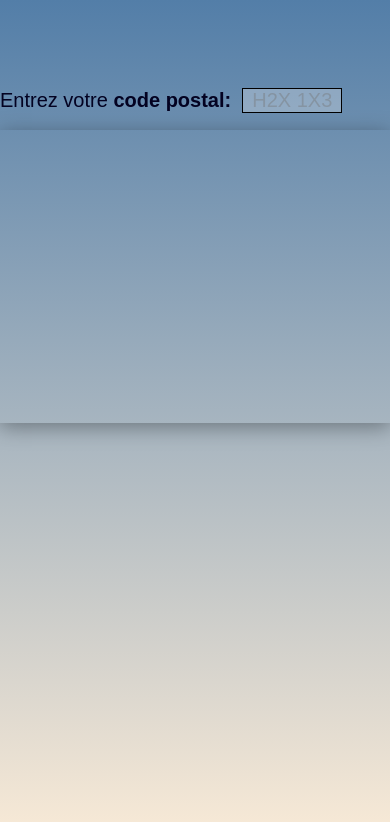
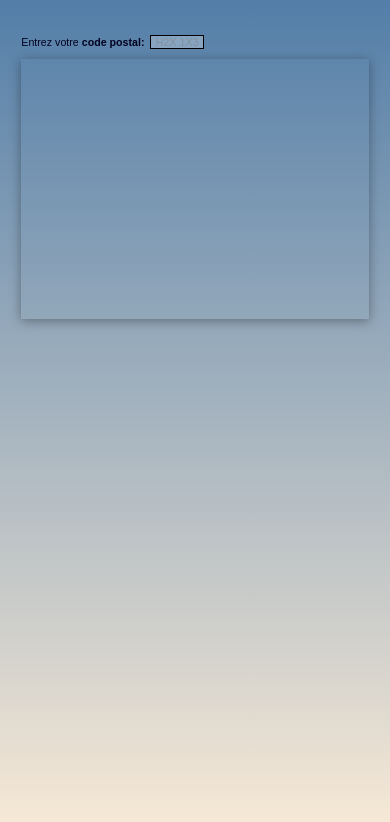
Before and after one commit to ssjbm/api-carte-sections, a website: page src/index.html in a window 390 px wide. Drawn offline with Linux system fonts and the light colour scheme; no server answers.

Commit message:
Responsive stuff

```diff
--- a/src/index.html
+++ b/src/index.html
@@ -15,6 +15,15 @@
 			--color-bg: #faebd7;
 			--color-fg: #030221;
 			--color-hl: #537ea8;
+
+			--font-base:  28;
+			--font-break: 1024;
+			--font-resp:  calc(var(--font-base) * 100 / var(--font-break));
+
+			--font-size-base:  calc(var(--font-base) * 1px);
+			--font-size-break: calc(var(--font-break) * 1px);
+			--font-size-resp:  calc(var(--font-resp) * 1vw);
+			--font-size:       min(var(--font-size-resp), var(--font-size-base));
 		}
 
 		* {
@@ -26,20 +35,20 @@
 
 		html {
 			scroll-behavior: smooth;
-			font-size: 20px;
+			font-size: var(--font-size);
 		}
 
 		body {
 			position: relative;
 			overflow-x: hidden;
 			display: flex;
+			flex-direction: column;
 			min-height: 100dvh;
 			max-width: 100%;
 			background-color: var(--color-bg);
 			color: var(--color-fg);
 			justify-content: center;
-			align-items: flex-start;
-			padding: 4em 0;
+			align-items: center;
 		}
 
 		body::before {
@@ -49,7 +58,19 @@
 			left: 0;
 			width: 100vw;
 			height: 100vh;
+			overflow-x: hidden;
+			z-index: -1;
 			background-image: linear-gradient(var(--color-hl), var(--color-bg));
+		}
+
+		main {
+			width: 100%;
+			max-width: var(--font-size-break);
+			display: flex;
+			flex-direction: column;
+			align-items: center;
+			padding: 3em 2em;
+			flex: 1;
 		}
 
 
@@ -58,10 +79,10 @@
 		.carte-sections {
 
 			/* Largeur de la carte */
-			--cs-width: 800px; /* Default: 100% */
+			--cs-width: 100%; /* Valeur par default */
 
 			/* Ratio largeur/hauteur de la carte */
-			--cs-aspect-ratio: 4/3; /* Valeur par défaut */
+			--cs-aspect-ratio: 4/3; /* Valeur par default */
 
 			/* Couleur des highlights */
 			--cs-color-highlight: #537ea8; /* Valeur par défaut */
@@ -74,7 +95,9 @@
 	</style>
 </head>
 <body>
-	<!-- Balise de la carte de sections -->
-	<carte-sections></carte-sections>
+	<main>
+		<!-- Balise de la carte de sections -->
+		<carte-sections></carte-sections>
+	</main>
 </body>
 </html>
--- a/src/scripts/api.core.js
+++ b/src/scripts/api.core.js
@@ -85,6 +85,8 @@ import './libraries/helpers';
 		this.map = new Map(this.csmap, {
             streetViewControl: false,
             mapTypeControl: false,
+            zoomControl: false,
+            cameraControl: false,
             disableDoubleClickZoom: true,
 			colorScheme: ColorScheme.LIGHT,
 			styles: [
--- a/src/styles/api.core.scss
+++ b/src/styles/api.core.scss
@@ -127,6 +127,17 @@
 		}
 	}
 
+
+	.gm-style .gm-fullscreen-control {
+		width: 2rem !important;
+		height: 2rem !important;
+
+		img {
+			width: 1rem !important;
+			height: 1rem !important;
+		}
+	}
+
 }
 
 
```
Also changed, not shown: .github/workflows/pages.yml, dist/api.core.min.js, dist/index.html, src/scripts/api.core.min.js, src/styles/api.core.min.css, 1 other file.
